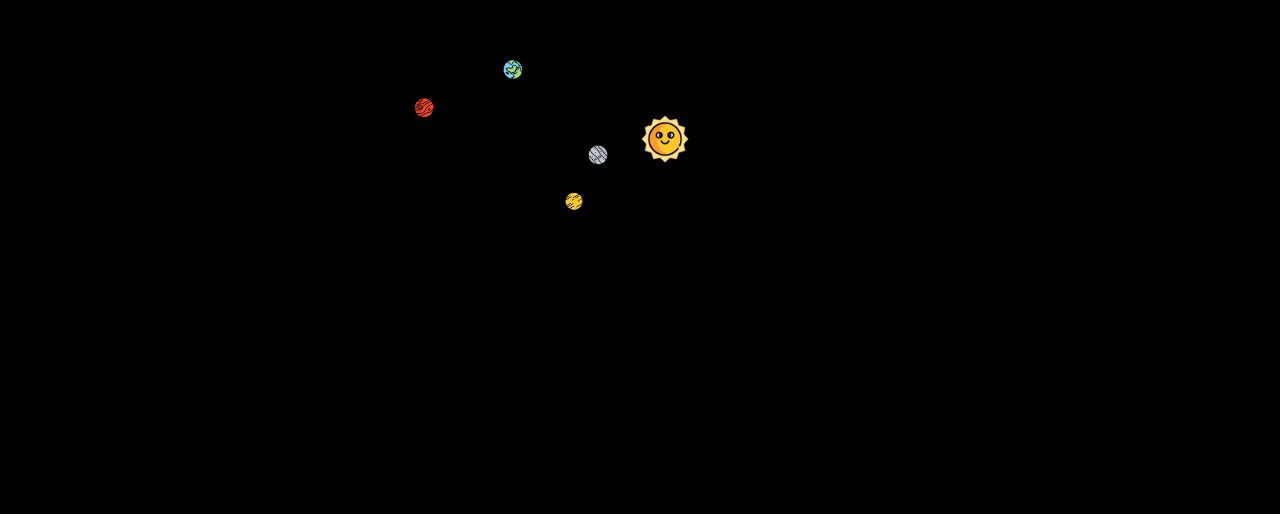
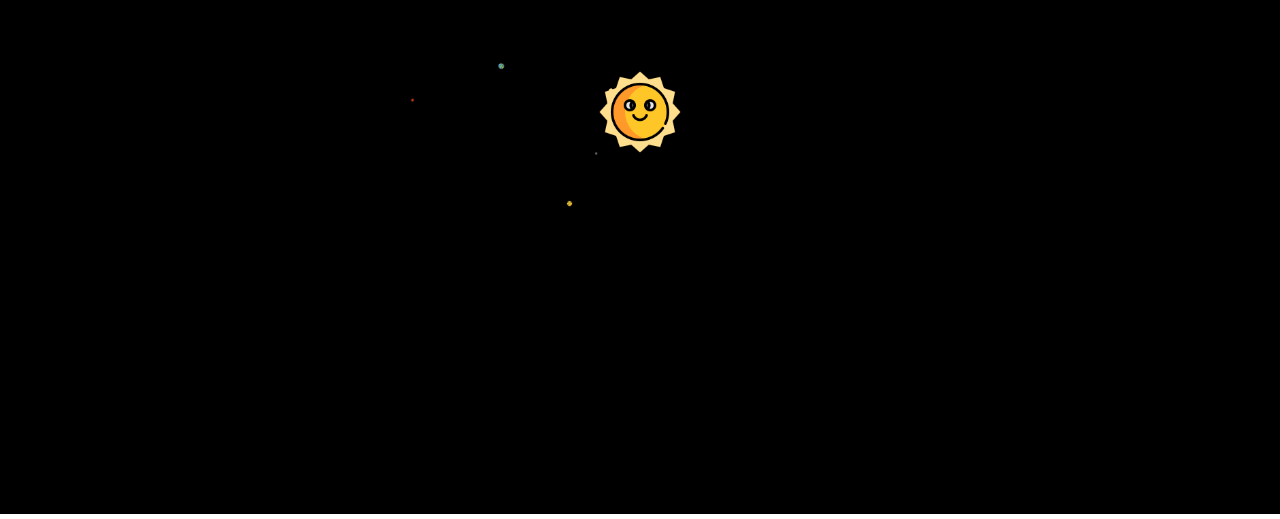
Before and after one commit to feuclem/mysolarsystem, a React (Create React App) app: page / in a window 1280 px wide. Shown: the part 286-805 px from the top of the page. Built offline with nearby package versions, Linux system fonts and the light colour scheme.

Commit message:
add sun radius but it is too big

```diff
--- a/src/components/Planet.css
+++ b/src/components/Planet.css
@@ -2,8 +2,3 @@
     position: absolute;
     cursor: pointer;
 }
-
-.planet img {
-    width: 20px;
-    height: 20px;
-}
--- a/src/components/Planet.tsx
+++ b/src/components/Planet.tsx
@@ -1,5 +1,7 @@
 import './Planet.css';
 import {useEffect, useState} from "react";
+import {Simulate} from "react-dom/test-utils";
+import pointerLeave = Simulate.pointerLeave;
 
 export default function Planet(props: PlanetProps) {
     const {planet, onClick} = props;
@@ -35,7 +37,7 @@ export default function Planet(props: PlanetProps) {
             style={planetStyles}
             onClick={() => onClick(planet)}
         >
-            <img src={`./icons/${planet.name}.png`} alt={"Planet"}/>
+            <img src={`./icons/${planet.name}.png`} alt={"Planet"} width={planet.radius / 1000} height={planet.radius / 1000}/>
         </div>
     );
 }
@@ -52,6 +54,7 @@ export interface PlanetProps {
         rotation: number;
         distance: number;
         axialTilt: number;
+        radius: number;
     };
     onClick: (planet: { name: string; rotation: number; distance: number }) => void;
 }
--- a/src/components/SolarSystem.css
+++ b/src/components/SolarSystem.css
@@ -4,9 +4,7 @@
 
 .sun {
     position: absolute;
+    top: 50%;
+    left: 50%;
+    transform: translate(-50%, -50%);
 }
-
-.sun img {
-    width: 50px;
-    height: 50px;
-}
--- a/src/components/SolarSystem.tsx
+++ b/src/components/SolarSystem.tsx
@@ -6,64 +6,74 @@ export default function SolarSystem() {
         alert(`Name: ${planet.name}\nRotation Period: ${planet.rotation} days\nDistance from the Sun: ${planet.distance} AU`);
     };
 
+    const sunRadius = 696340;
+
     const planetsData = [
         {
             name: "Mercury",
             rotation: 88,
             distance: 58,
             axialTilt: 1,
+            radius: 2439,
         },
         {
             name: "Venus",
             rotation: 243,
             distance: 108,
             axialTilt: 3,
+            radius: 6051,
         },
         {
             name: "Earth",
             rotation: 365,
             distance: 150,
             axialTilt: 23,
+            radius: 6371,
         },
         {
             name: "Mars",
             rotation: 687,
             distance: 228,
             axialTilt: 25,
+            radius: 3389,
         },
         {
             name: "Jupiter",
             rotation: 4329,
             distance: 778,
             axialTilt: 3,
+            radius: 69911,
         },
         {
             name: "Saturn",
             rotation: 10751,
             distance: 1433,
             axialTilt: 27,
+            radius: 58232,
         },
         {
             name: "Uranus",
             rotation: 30664,
             distance: 2872,
             axialTilt: 98,
+            radius: 25362,
         },
         {
             name: "Neptune",
             rotation: 60148,
             distance: 4495,
             axialTilt: 30,
+            radius: 24622,
         }
     ];
 
     return (
         <div className="solar-system">
             <div className="sun">
-                <img src={'./icons/Sun.png'}  alt={"The sun"}/>
+                <img src={'./icons/Sun.png'} alt={"The sun"} width={sunRadius / 8000} height={sunRadius / 8000}/>
             </div>
             {planetsData.map((planet, index) => (
-                <Planet key={index} planet={planet} onClick={showPlanetInfo} />
+                <Planet key={index} planet={planet} onClick={showPlanetInfo}/>
             ))}
         </div>
     );
```
